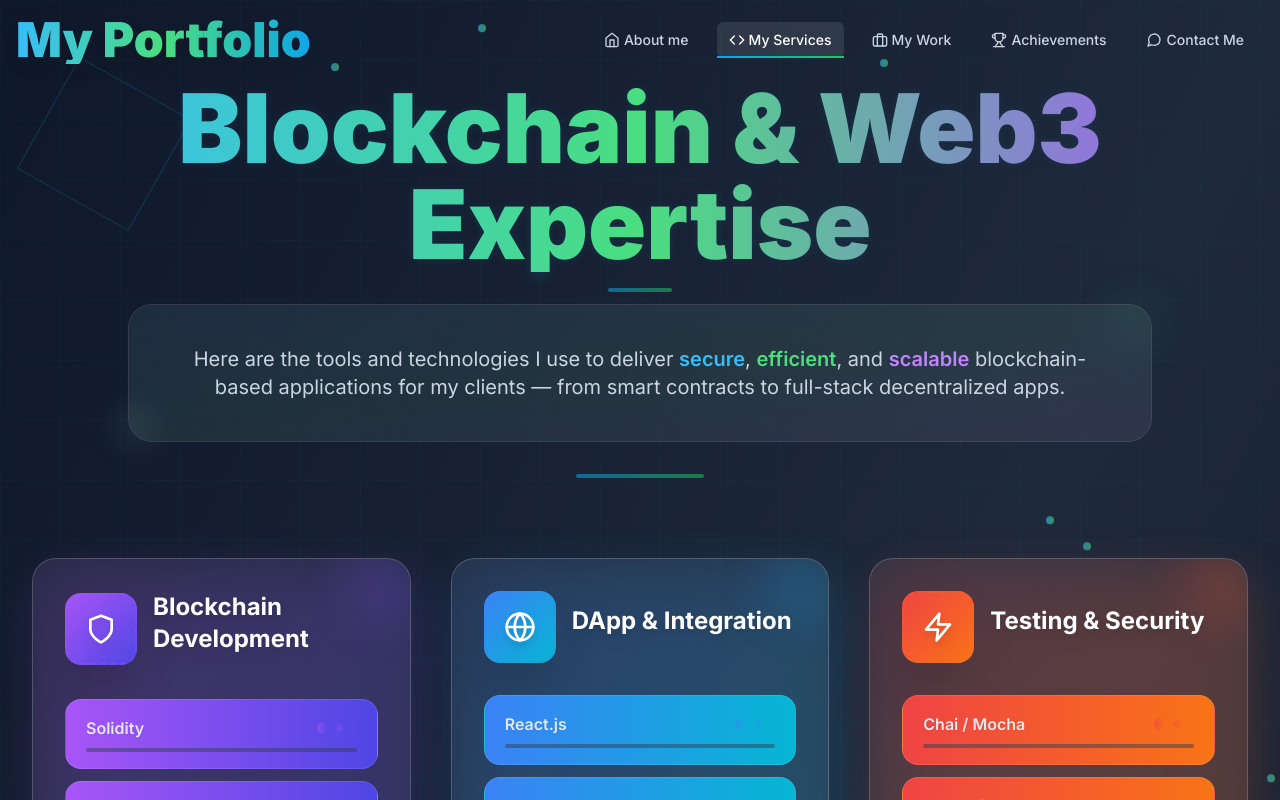
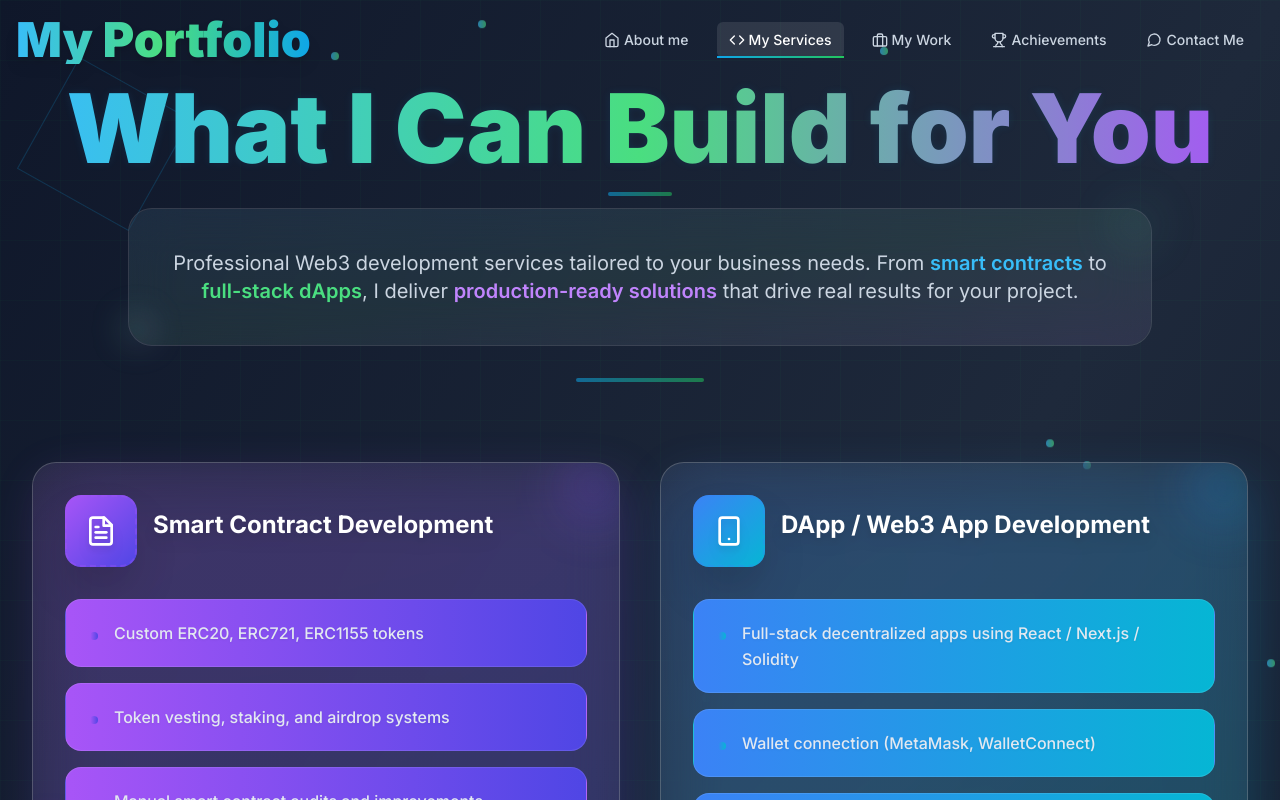
Before and after one commit to JunaidCD/Freelance_Portfolio-, a React (Vite) app: page / in a window 1280 px wide. Both pictures are taken after a click on the button "My Services". Shown: the top 800 px of the page. Built offline with nearby package versions, Linux system fonts and the light colour scheme.

Commit message:
Updated the service page

```diff
--- a/src/components/Skills.jsx
+++ b/src/components/Skills.jsx
@@ -1,51 +1,37 @@
 import React, { useState, useEffect } from 'react'
-import { Code, Zap, Palette, Database, Globe, Wrench, Sparkles, Star, Cpu, Shield } from 'lucide-react'
+import { Code, Zap, Palette, Database, Globe, Wrench, Sparkles, Star, Cpu, Shield, Coins, Smartphone, Lightbulb, FileText } from 'lucide-react'
 
 const Skills = ({ setCurrentPage }) => {
   const [hoveredCategory, setHoveredCategory] = useState(null)
 
-  const skillCategories = [
+  const serviceCategories = [
     {
-      title: 'Blockchain Development',
-      icon: Shield,
+      title: 'Smart Contract Development',
+      icon: FileText,
       color: 'from-purple-500 to-indigo-600',
       glowColor: 'shadow-purple-500/50',
-      skills: ['Solidity', 'Ethereum', 'Hardhat / Foundry', 'Web3.js / Ethers.js', 'Polygon / BSC / Avalanche', 'Cairo']
+      services: ['Custom ERC20, ERC721, ERC1155 tokens', 'Token vesting, staking, and airdrop systems', 'Manual smart contract audits and improvements']
     },
     {
-      title: 'DApp & Integration',
-      icon: Globe,
+      title: 'DApp / Web3 App Development',
+      icon: Smartphone,
       color: 'from-blue-500 to-cyan-500',
       glowColor: 'shadow-blue-500/50',
-      skills: ['React.js', 'Next.js', 'Node.js', 'Express.js', 'WalletConnect / MetaMask', 'IPFS / Pinata']
+      services: ['Full-stack decentralized apps using React / Next.js / Solidity', 'Wallet connection (MetaMask, WalletConnect)', 'Blockchain-based dashboards for on-chain interactions']
     },
     {
-      title: 'Testing & Security',
-      icon: Zap,
-      color: 'from-red-500 to-orange-500',
-      glowColor: 'shadow-red-500/50',
-      skills: ['Chai / Mocha', 'Slither / Mythril', 'Gas optimization & debugging']
+      title: 'NFT & Crypto Solutions',
+      icon: Coins,
+      color: 'from-orange-500 to-pink-500',
+      glowColor: 'shadow-orange-500/50',
+      services: ['NFT minting and marketplace websites', 'Metadata/IPFS integration', 'Launch-ready NFT drop pages']
     },
     {
-      title: 'DevOps & Deployment',
-      icon: Wrench,
+      title: 'Blockchain Consulting & MVPs',
+      icon: Lightbulb,
       color: 'from-green-500 to-emerald-500',
       glowColor: 'shadow-green-500/50',
-      skills: ['Git / GitHub', 'Vercel / Render / Netlify', 'Docker']
-    },
-    {
-      title: 'Frontend Styling',
-      icon: Palette,
-      color: 'from-pink-500 to-rose-500',
-      glowColor: 'shadow-pink-500/50',
-      skills: ['Tailwind CSS', 'Shadcn/UI']
-    },
-    {
-      title: 'Additional Tools',
-      icon: Code,
-      color: 'from-indigo-500 to-purple-500',
-      glowColor: 'shadow-indigo-500/50',
-      skills: ['VS Code / Cursor / GitHub Copilot', 'The Graph / Chainlink Oracles']
+      services: ['Prototype development for startups', 'Smart contract architecture planning', 'Web3 integrations for existing platforms']
     }
   ]
 
@@ -97,12 +83,12 @@ const Skills = ({ setCurrentPage }) => {
           <div className="relative mb-8">
             <h2 className="text-4xl sm:text-5xl md:text-6xl lg:text-7xl xl:text-8xl font-black animate-slide-up relative z-10 text-center">
               <span className="bg-gradient-to-r from-primary-400 via-accent-400 to-purple-500 bg-clip-text text-transparent block">
-                Blockchain & Web3 Expertise
+                What I Can Build for You
               </span>
             </h2>
             {/* Text Shadow */}
             <div className="absolute inset-0 text-4xl sm:text-5xl md:text-6xl lg:text-7xl xl:text-8xl font-black text-primary-500/20 blur-sm animate-pulse text-center">
-              Blockchain & Web3 Expertise
+              What I Can Build for You
             </div>
           </div>
 
@@ -123,7 +109,7 @@ const Skills = ({ setCurrentPage }) => {
               {/* Content */}
               <div className="relative z-10">
                 <p className="text-lg md:text-xl text-slate-300 leading-relaxed text-center">
-                  Here are the tools and technologies I use to deliver <span className="text-primary-400 font-semibold">secure</span>, <span className="text-accent-400 font-semibold">efficient</span>, and <span className="text-purple-400 font-semibold">scalable</span> blockchain-based applications for my clients — from smart contracts to full-stack decentralized apps.
+                  Professional Web3 development services tailored to your business needs. From <span className="text-primary-400 font-semibold">smart contracts</span> to <span className="text-accent-400 font-semibold">full-stack dApps</span>, I deliver <span className="text-purple-400 font-semibold">production-ready solutions</span> that drive real results for your project.
                 </p>
               </div>
             </div>
@@ -134,8 +120,8 @@ const Skills = ({ setCurrentPage }) => {
         </div>
 
         {/* Enhanced Skills Grid */}
-        <div className="grid md:grid-cols-2 lg:grid-cols-3 gap-10 mb-16">
-          {skillCategories.map((category, index) => (
+        <div className="grid md:grid-cols-2 gap-10 mb-16">
+          {serviceCategories.map((category, index) => (
             <div
               key={category.title}
               className={`group relative perspective-1000 animate-slide-up`}
@@ -178,53 +164,29 @@ const Skills = ({ setCurrentPage }) => {
                       </div>
                     </div>
 
-                    {/* Enhanced Skills Grid */}
-                    <div className="grid grid-cols-1 gap-3">
-                      {category.skills.map((skill, skillIndex) => (
+                    {/* Enhanced Services List */}
+                    <div className="space-y-4">
+                      {category.services.map((service, serviceIndex) => (
                         <div
-                          key={skill}
-                          className="group/skill relative overflow-hidden"
-                          style={{ animationDelay: `${(index * 0.2) + (skillIndex * 0.1)}s` }}
+                          key={service}
+                          className="group/service relative overflow-hidden"
+                          style={{ animationDelay: `${(index * 0.2) + (serviceIndex * 0.1)}s` }}
                         >
-                          {/* Skill Pill */}
-                          <div className={`relative px-5 py-4 bg-gradient-to-r ${category.color} bg-opacity-10 rounded-2xl border border-white/10 hover:border-white/30 transition-all duration-500 transform hover:scale-105 hover:translate-x-3 hover:-translate-y-1 cursor-pointer`}>
+                          {/* Service Item */}
+                          <div className={`relative px-6 py-5 bg-gradient-to-r ${category.color} bg-opacity-10 rounded-2xl border border-white/10 hover:border-white/30 transition-all duration-500 transform hover:scale-105 hover:translate-x-2 hover:-translate-y-1 cursor-pointer`}>
                             {/* Animated Background */}
-                            <div className={`absolute inset-0 bg-gradient-to-r ${category.color} opacity-0 group-hover/skill:opacity-20 transition-opacity duration-500`}></div>
+                            <div className={`absolute inset-0 bg-gradient-to-r ${category.color} opacity-0 group-hover/service:opacity-20 transition-opacity duration-500 rounded-2xl`}></div>
 
-                            {/* Skill Content */}
-                            <div className="relative flex items-center justify-between">
-                              <span className="text-slate-200 font-semibold group-hover/skill:text-white transition-colors duration-300 drop-shadow-sm">
-                                {skill}
+                            {/* Service Content */}
+                            <div className="relative flex items-start space-x-4">
+                              <div className={`flex-shrink-0 w-2 h-2 mt-3 bg-gradient-to-r ${category.color} rounded-full group-hover/service:scale-150 transition-transform duration-300`}></div>
+                              <span className="text-slate-200 font-medium leading-relaxed group-hover/service:text-white transition-colors duration-300 drop-shadow-sm">
+                                {service}
                               </span>
-
-                              {/* Animated Indicator */}
-                              <div className="flex items-center space-x-2">
-                                <div className={`w-3 h-3 bg-gradient-to-r ${category.color} rounded-full opacity-60 group-hover/skill:opacity-100 group-hover/skill:scale-150 group-hover/skill:rotate-180 transition-all duration-500`}></div>
-                                <div className={`w-2 h-2 bg-gradient-to-r ${category.color} rounded-full opacity-40 group-hover/skill:opacity-80 group-hover/skill:scale-125 transition-all duration-300`} style={{animationDelay: '0.1s'}}></div>
-                                <div className={`w-1 h-1 bg-gradient-to-r ${category.color} rounded-full opacity-20 group-hover/skill:opacity-60 group-hover/skill:scale-150 transition-all duration-400`} style={{animationDelay: '0.2s'}}></div>
-                              </div>
                             </div>
 
-                            {/* Skill Progress Bar */}
-                            <div className="mt-2 h-1 bg-slate-700/50 rounded-full overflow-hidden">
-                              <div className={`h-full bg-gradient-to-r ${category.color} transform scale-x-0 group-hover/skill:scale-x-100 transition-transform duration-700 origin-left`}></div>
-                            </div>
-
-                            {/* Floating Particles */}
-                            <div className="absolute inset-0 overflow-hidden opacity-0 group-hover/skill:opacity-100 transition-opacity duration-500">
-                              {[...Array(3)].map((_, i) => (
-                                <div
-                                  key={i}
-                                  className={`absolute w-1 h-1 bg-gradient-to-r ${category.color} rounded-full animate-float`}
-                                  style={{
-                                    left: `${20 + i * 30}%`,
-                                    top: `${20 + i * 20}%`,
-                                    animationDelay: `${i * 0.2}s`,
-                                    animationDuration: '2s'
-                                  }}
-                                />
-                              ))}
-                            </div>
+                            {/* Hover Glow */}
+                            <div className={`absolute inset-0 bg-gradient-to-r ${category.color} opacity-0 group-hover/service:opacity-10 blur-xl transition-opacity duration-500 rounded-2xl`}></div>
                           </div>
                         </div>
                       ))}
@@ -255,10 +217,10 @@ const Skills = ({ setCurrentPage }) => {
         {/* Enhanced Floating Stats */}
         <div className="grid grid-cols-2 md:grid-cols-4 gap-8 mb-20">
           {[
-            { number: '10+', label: 'Blockchain Tools Used', icon: Code, color: 'from-blue-500 to-cyan-500', bgColor: 'bg-blue-500/10' },
-            { number: '5+', label: 'Domains Covered', icon: Database, color: 'from-purple-500 to-pink-500', bgColor: 'bg-purple-500/10' },
-            { number: '2+', label: 'Years in Web3', icon: Zap, color: 'from-orange-500 to-red-500', bgColor: 'bg-orange-500/10' },
-            { number: '100%', label: 'Client Focus', icon: Sparkles, color: 'from-green-500 to-emerald-500', bgColor: 'bg-green-500/10' }
+            { number: '20+', label: 'Projects Delivered', icon: Code, color: 'from-blue-500 to-cyan-500', bgColor: 'bg-blue-500/10' },
+            { number: '4', label: 'Service Categories', icon: Database, color: 'from-purple-500 to-pink-500', bgColor: 'bg-purple-500/10' },
+            { number: '2+', label: 'Years Experience', icon: Zap, color: 'from-orange-500 to-red-500', bgColor: 'bg-orange-500/10' },
+            { number: '100%', label: 'Client Satisfaction', icon: Sparkles, color: 'from-green-500 to-emerald-500', bgColor: 'bg-green-500/10' }
           ].map((stat, index) => (
             <div
               key={stat.label}
@@ -359,18 +321,18 @@ const Skills = ({ setCurrentPage }) => {
                   {/* Enhanced Title */}
                   <div className="relative mb-8">
                     <h3 className="text-4xl md:text-6xl font-black bg-gradient-to-r from-primary-400 via-accent-400 to-purple-500 bg-clip-text text-transparent drop-shadow-2xl group-hover:scale-105 transition-transform duration-500">
-                      Ready to Build Something Amazing?
+                      Ready to Start Your Project?
                     </h3>
                     {/* Title Glow */}
                     <div className="absolute inset-0 text-4xl md:text-6xl font-black text-primary-500/20 blur-sm opacity-0 group-hover:opacity-100 transition-opacity duration-500">
-                      Ready to Build Something Amazing?
+                      Ready to Start Your Project?
                     </div>
                   </div>
 
                   {/* Enhanced Description */}
                   <div className="relative mb-10">
                     <p className="text-xl md:text-2xl text-slate-300 leading-relaxed max-w-3xl mx-auto group-hover:text-slate-200 transition-colors duration-300">
-                      Let's collaborate and create <span className="font-semibold bg-gradient-to-r from-accent-400 to-primary-400 bg-clip-text text-transparent">innovative blockchain solutions</span> together!
+                      Let's discuss your vision and create <span className="font-semibold bg-gradient-to-r from-accent-400 to-primary-400 bg-clip-text text-transparent">professional Web3 solutions</span> that exceed your expectations!
                     </p>
                     {/* Decorative Line */}
                     <div className="mt-6 mx-auto w-24 h-1 bg-gradient-to-r from-primary-500 to-accent-500 rounded-full transform scale-x-0 group-hover:scale-x-100 transition-transform duration-700"></div>
@@ -388,8 +350,8 @@ const Skills = ({ setCurrentPage }) => {
 
                       {/* Button Content */}
                       <span className="relative flex items-center justify-center space-x-3">
-                        <Globe className="w-7 h-7 group-hover/btn:rotate-180 group-hover/btn:scale-125 transition-all duration-700" />
-                        <span>Let's Connect</span>
+                        <Code className="w-7 h-7 group-hover/btn:rotate-180 group-hover/btn:scale-125 transition-all duration-700" />
+                        <span>Let's Build Together</span>
                         <Sparkles className="w-6 h-6 group-hover/btn:rotate-12 group-hover/btn:scale-110 transition-all duration-500" />
                       </span>
 
```
